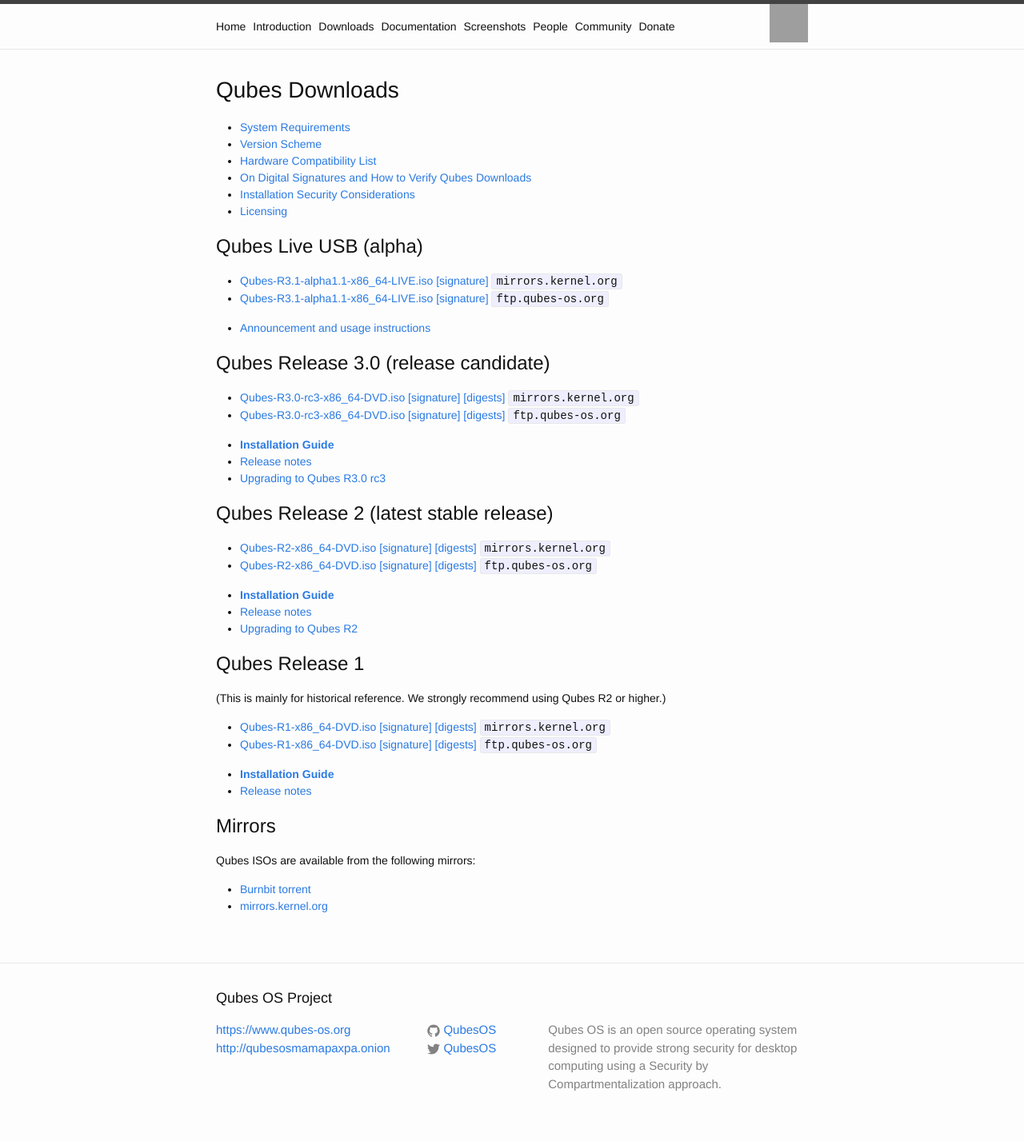
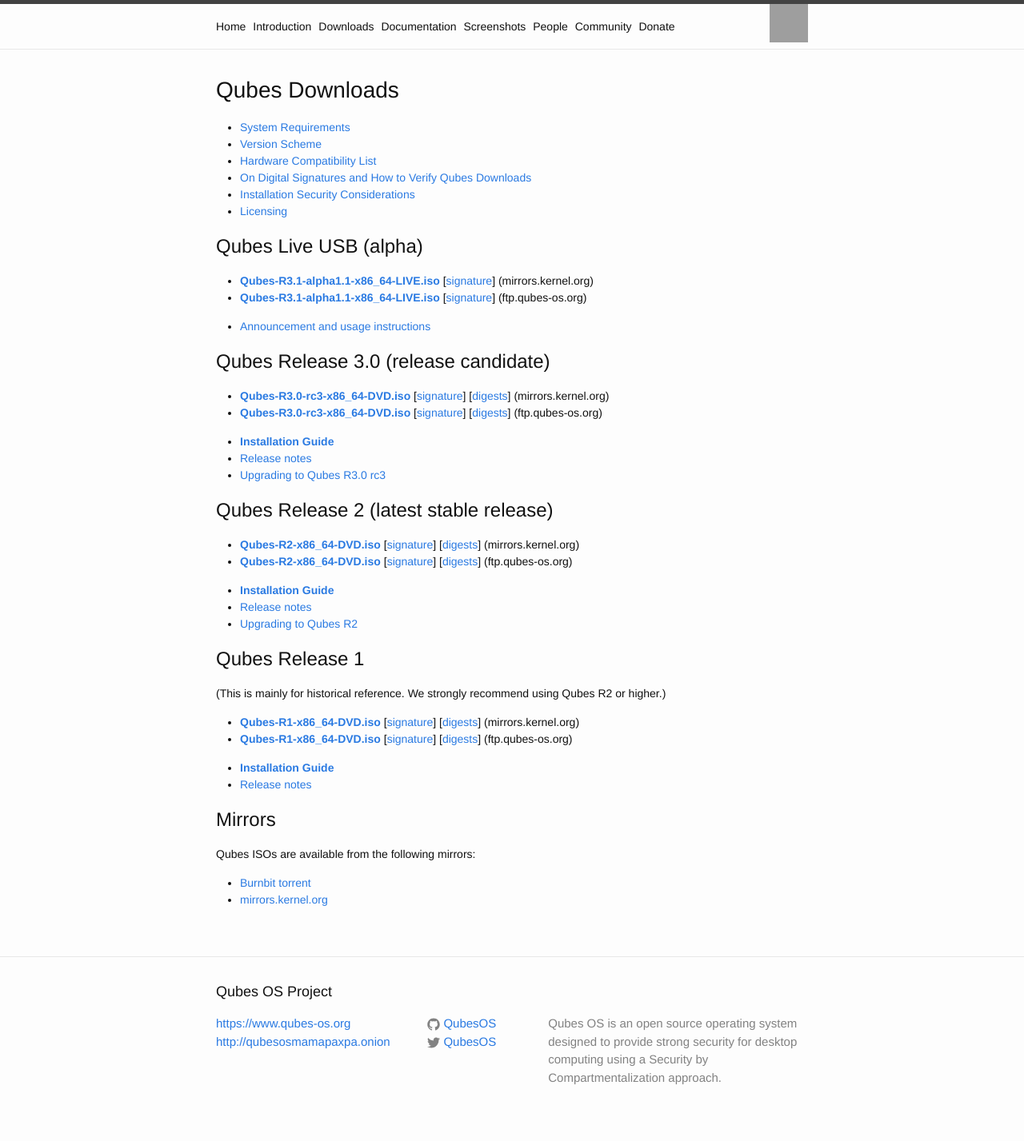
Before and after one commit to QubesOS/qubesos.github.io, a Jekyll site: the page built from pages/downloads.md, in a window 1280 px wide. Shown: the whole page at 80% size. Built offline with Jekyll 4.4.1, drawn with Linux system fonts in a browser that asks for light colours; grey boxes are pictures that could not be loaded.

Commit message:
Clean up formatting

```diff
--- a/pages/downloads.md
+++ b/pages/downloads.md
@@ -20,44 +20,44 @@ Qubes Downloads
 Qubes Live USB (alpha)
 ----------------------
 
--   [Qubes-R3.1-alpha1.1-x86\_64-LIVE.iso](https://mirrors.kernel.org/qubes/iso/Qubes-R3.1-alpha1.1-x86_64-LIVE.iso)
-      [[signature]](https://mirrors.kernel.org/qubes/iso/Qubes-R3.1-alpha1.1-x86_64-LIVE.iso.asc)
-      `mirrors.kernel.org`
--   [Qubes-R3.1-alpha1.1-x86\_64-LIVE.iso](https://ftp.qubes-os.org/iso/Qubes-R3.1-alpha1.1-x86_64-LIVE.iso)
-      [[signature]](https://ftp.qubes-os.org/iso/Qubes-R3.1-alpha1.1-x86_64-LIVE.iso.asc)
-      `ftp.qubes-os.org`
+-   [**Qubes-R3.1-alpha1.1-x86_64-LIVE.iso**](https://mirrors.kernel.org/qubes/iso/Qubes-R3.1-alpha1.1-x86_64-LIVE.iso)
+      [[signature](https://mirrors.kernel.org/qubes/iso/Qubes-R3.1-alpha1.1-x86_64-LIVE.iso.asc)]
+      (mirrors.kernel.org)
+-   [**Qubes-R3.1-alpha1.1-x86_64-LIVE.iso**](https://ftp.qubes-os.org/iso/Qubes-R3.1-alpha1.1-x86_64-LIVE.iso)
+      [[signature](https://ftp.qubes-os.org/iso/Qubes-R3.1-alpha1.1-x86_64-LIVE.iso.asc)]
+      (ftp.qubes-os.org)
 
 -   [Announcement and usage instructions](https://groups.google.com/d/msg/qubes-users/IQdCEpkooto/iyMh3LuzCAAJ)
 
 Qubes Release 3.0 (release candidate)
 -------------------------------------
 
--   [Qubes-R3.0-rc3-x86\_64-DVD.iso](https://mirrors.kernel.org/qubes/iso/Qubes-R3.0-rc3-x86_64-DVD.iso)
-      [[signature]](https://mirrors.kernel.org/qubes/iso/Qubes-R3.0-rc3-x86_64-DVD.iso.asc)
-      [[digests]](https://mirrors.kernel.org/qubes/iso/Qubes-R3.0-rc3-x86_64-DVD.iso.DIGESTS)
-      `mirrors.kernel.org`
--   [Qubes-R3.0-rc3-x86\_64-DVD.iso](https://ftp.qubes-os.org/iso/Qubes-R3.0-rc3-x86_64-DVD.iso)
-      [[signature]](https://ftp.qubes-os.org/iso/Qubes-R3.0-rc3-x86_64-DVD.iso.asc)
-      [[digests]](https://ftp.qubes-os.org/iso/Qubes-R3.0-rc3-x86_64-DVD.iso.DIGESTS)
-      `ftp.qubes-os.org`
+-   [**Qubes-R3.0-rc3-x86_64-DVD.iso**](https://mirrors.kernel.org/qubes/iso/Qubes-R3.0-rc3-x86_64-DVD.iso)
+      [[signature](https://mirrors.kernel.org/qubes/iso/Qubes-R3.0-rc3-x86_64-DVD.iso.asc)]
+      [[digests](https://mirrors.kernel.org/qubes/iso/Qubes-R3.0-rc3-x86_64-DVD.iso.DIGESTS)]
+      (mirrors.kernel.org)
+-   [**Qubes-R3.0-rc3-x86_64-DVD.iso**](https://ftp.qubes-os.org/iso/Qubes-R3.0-rc3-x86_64-DVD.iso)
+      [[signature](https://ftp.qubes-os.org/iso/Qubes-R3.0-rc3-x86_64-DVD.iso.asc)]
+      [[digests](https://ftp.qubes-os.org/iso/Qubes-R3.0-rc3-x86_64-DVD.iso.DIGESTS)]
+      (ftp.qubes-os.org)
 
--   **[Installation Guide](/doc/InstallationGuide/)**
+-   [**Installation Guide**](/doc/InstallationGuide/)
 -   [Release notes](/doc/releases/3.0/release-notes/)
 -   [Upgrading to Qubes R3.0 rc3](/doc/releases/3.0/release-notes/#upgrading)
 
 Qubes Release 2 (latest stable release)
 ---------------------------------------
 
--   [Qubes-R2-x86\_64-DVD.iso](https://mirrors.kernel.org/qubes/iso/Qubes-R2-x86_64-DVD.iso)
-      [[signature]](https://mirrors.kernel.org/qubes/iso/Qubes-R2-x86_64-DVD.iso.asc)
-      [[digests]](https://mirrors.kernel.org/qubes/iso/Qubes-R2-x86_64-DVD.iso.DIGESTS)
-      `mirrors.kernel.org`
--   [Qubes-R2-x86\_64-DVD.iso](https://ftp.qubes-os.org/iso/Qubes-R2-x86_64-DVD.iso)
-      [[signature]](https://ftp.qubes-os.org/iso/Qubes-R2-x86_64-DVD.iso.asc)
-      [[digests]](https://ftp.qubes-os.org/iso/Qubes-R2-x86_64-DVD.iso.DIGESTS)
-      `ftp.qubes-os.org`
+-   [**Qubes-R2-x86_64-DVD.iso**](https://mirrors.kernel.org/qubes/iso/Qubes-R2-x86_64-DVD.iso)
+      [[signature](https://mirrors.kernel.org/qubes/iso/Qubes-R2-x86_64-DVD.iso.asc)]
+      [[digests](https://mirrors.kernel.org/qubes/iso/Qubes-R2-x86_64-DVD.iso.DIGESTS)]
+      (mirrors.kernel.org)
+-   [**Qubes-R2-x86_64-DVD.iso**](https://ftp.qubes-os.org/iso/Qubes-R2-x86_64-DVD.iso)
+      [[signature](https://ftp.qubes-os.org/iso/Qubes-R2-x86_64-DVD.iso.asc)]
+      [[digests](https://ftp.qubes-os.org/iso/Qubes-R2-x86_64-DVD.iso.DIGESTS)]
+      (ftp.qubes-os.org)
 
--   **[Installation Guide](/doc/InstallationGuide/)**
+-   [**Installation Guide**](/doc/InstallationGuide/)
 -   [Release notes](/doc/releases/2.0/release-notes/)
 -   [Upgrading to Qubes R2](/doc/releases/2.0/release-notes/#upgrading)
 
@@ -66,16 +66,16 @@ Qubes Release 1
 
 (This is mainly for historical reference. We strongly recommend using Qubes R2 or higher.)
 
--   [Qubes-R1-x86\_64-DVD.iso](https://mirrors.kernel.org/qubes/iso/Qubes-R1-x86_64-DVD.iso)
-      [[signature]](https://mirrors.kernel.org/qubes/iso/Qubes-R1-x86_64-DVD.iso.asc)
-      [[digests]](https://mirrors.kernel.org/qubes/iso/Qubes-R1-x86_64-DVD.iso.DIGESTS)
-      `mirrors.kernel.org`
--   [Qubes-R1-x86\_64-DVD.iso](https://ftp.qubes-os.org/iso/Qubes-R1-x86_64-DVD.iso)
-      [[signature]](https://ftp.qubes-os.org/iso/Qubes-R1-x86_64-DVD.iso.asc)
-      [[digests]](https://ftp.qubes-os.org/iso/Qubes-R1-x86_64-DVD.iso.DIGESTS)
-      `ftp.qubes-os.org`
+-   [**Qubes-R1-x86_64-DVD.iso**](https://mirrors.kernel.org/qubes/iso/Qubes-R1-x86_64-DVD.iso)
+      [[signature](https://mirrors.kernel.org/qubes/iso/Qubes-R1-x86_64-DVD.iso.asc)]
+      [[digests](https://mirrors.kernel.org/qubes/iso/Qubes-R1-x86_64-DVD.iso.DIGESTS)]
+      (mirrors.kernel.org)
+-   [**Qubes-R1-x86_64-DVD.iso**](https://ftp.qubes-os.org/iso/Qubes-R1-x86_64-DVD.iso)
+      [[signature](https://ftp.qubes-os.org/iso/Qubes-R1-x86_64-DVD.iso.asc)]
+      [[digests](https://ftp.qubes-os.org/iso/Qubes-R1-x86_64-DVD.iso.DIGESTS)]
+      (ftp.qubes-os.org)
 
--   **[Installation Guide](/doc/InstallationGuide/)**
+-   [**Installation Guide**](/doc/InstallationGuide/)
 -   [Release notes](/doc/releases/1.0/release-notes/)
 
 Mirrors
```
